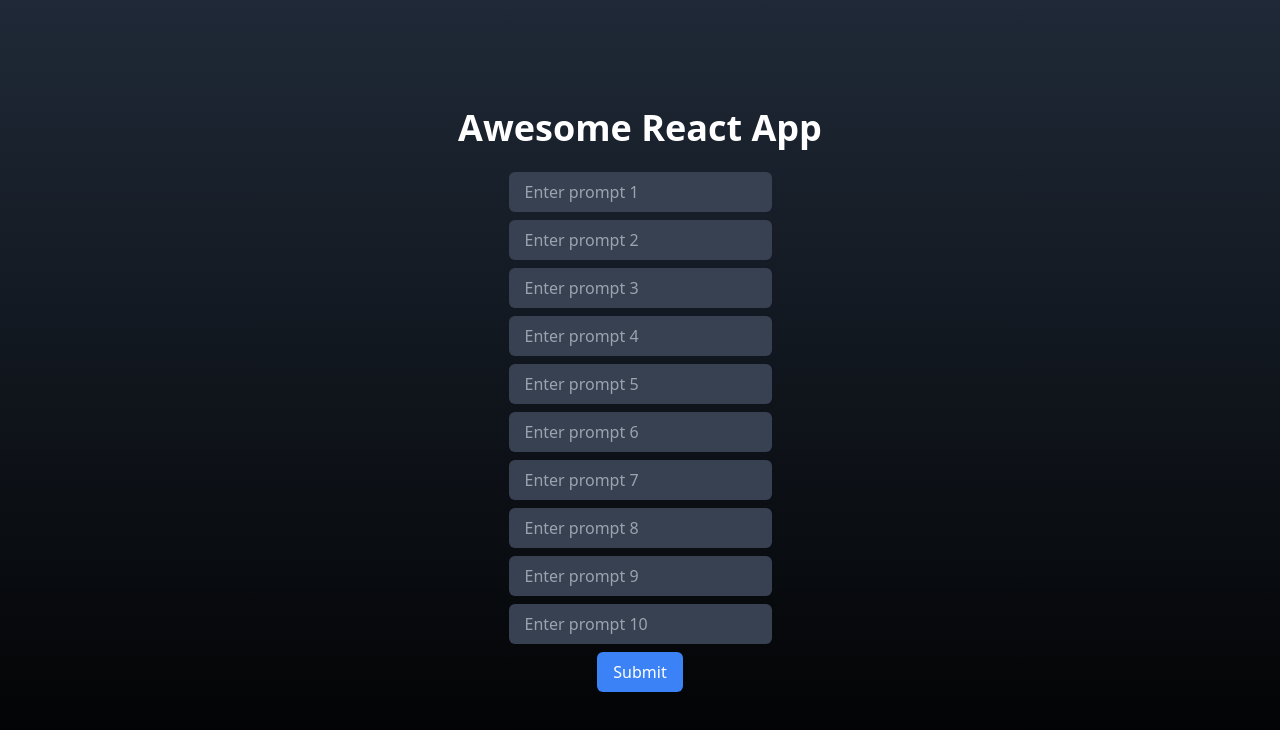
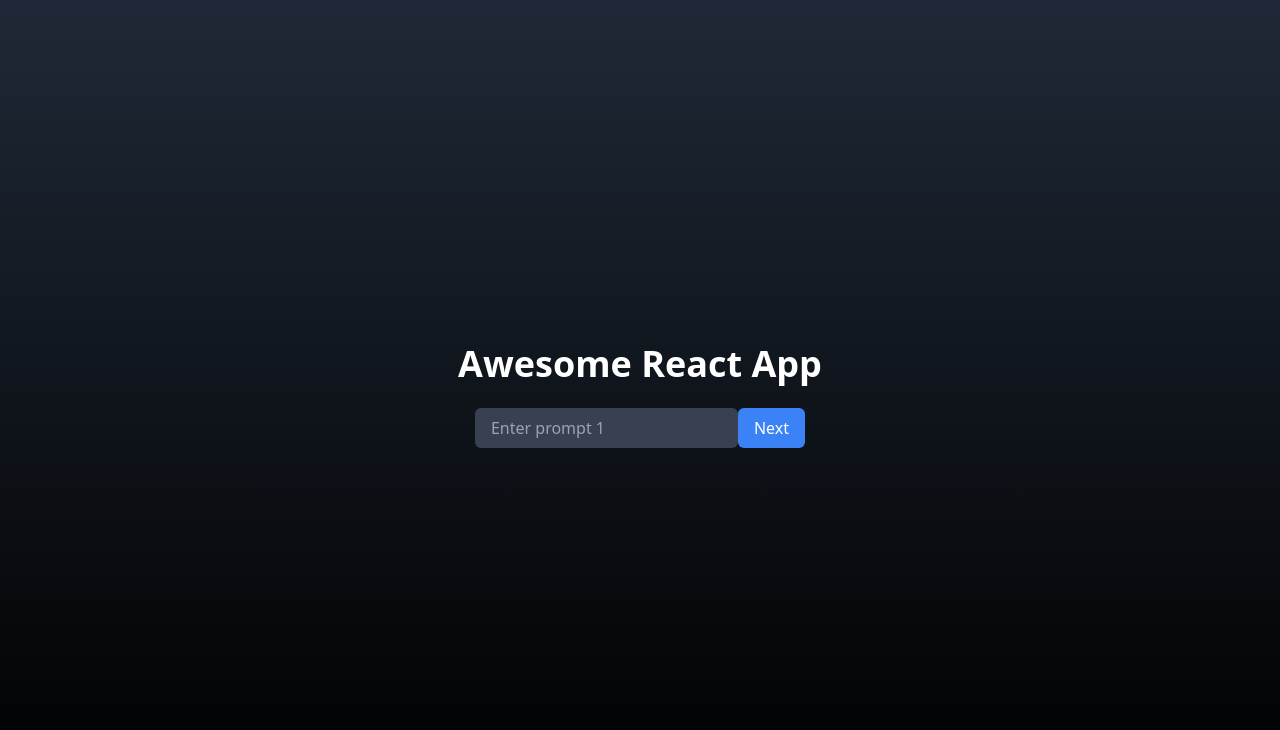
Before and after one commit to dotslashbit/comic-web-app, a React (Vite) app: page / in a window 1280 px wide. Shown: the top 730 px of the page. Built offline with nearby package versions, Linux system fonts and the light colour scheme.

Commit message:
showing images in grid like structure and user prompts one by one

```diff
--- a/src/App.jsx
+++ b/src/App.jsx
@@ -1,16 +1,31 @@
-import { useState } from "react";
+import { useState, useEffect } from "react";
 
 function App() {
   const [prompts, setPrompts] = useState(Array(10).fill(""));
   const [images, setImages] = useState(Array(10).fill(null));
+  const [currentStep, setCurrentStep] = useState(0);
 
-  function handlePromptChange(index, value) {
+  useEffect(() => {
+    if (currentStep === 10) {
+      fetchImages();
+    }
+  }, [currentStep]);
+
+  const handlePromptChange = (value) => {
     const newPrompts = [...prompts];
-    newPrompts[index] = value;
+    newPrompts[currentStep] = value;
     setPrompts(newPrompts);
+  };
+
+  const handleSubmitPrompt = () => {
+    if (currentStep < 9) {
+      setCurrentStep((prevStep) => prevStep + 1);
+    } else {
+      setCurrentStep(10);
     }
+  };
 
-  async function handleSubmit() {
+  const fetchImages = async () => {
     const imagePromises = prompts.map((prompt) => search({ inputs: prompt }));
 
     try {
@@ -23,7 +38,7 @@ function App() {
     } catch (error) {
       console.error("Error fetching images:", error);
     }
-  }
+  };
 
   async function search(data) {
     const response = await fetch(
@@ -48,36 +63,40 @@ function App() {
       <div className="text-center">
         <h1 className="text-4xl font-bold mb-6">Awesome React App</h1>
 
-        <form>
-          {prompts.map((prompt, index) => (
-            <div key={index} className="mb-2">
+        {currentStep < 10 && (
+          <div>
+            <label htmlFor={`prompt-${currentStep + 1}`} className="sr-only">
+              {`Enter prompt ${currentStep + 1}`}
+            </label>
             <input
               type="text"
-                value={prompt}
-                onChange={(e) => handlePromptChange(index, e.target.value)}
-                placeholder={`Enter prompt ${index + 1}`}
-                className="bg-gray-700 text-white px-4 py-2 rounded-md focus:outline-none focus:ring focus:border-blue-300"
+              id={`prompt-${currentStep + 1}`}
+              value={prompts[currentStep]}
+              onChange={(e) => handlePromptChange(e.target.value)}
+              placeholder={`Enter prompt ${currentStep + 1}`}
+              className="bg-gray-700 text-white px-4 py-2 rounded-md focus:outline-none focus:ring focus:border-blue-300 mb-2"
             />
-            </div>
-          ))}
             <button
               type="button"
-            onClick={handleSubmit}
+              onClick={handleSubmitPrompt}
               className="bg-blue-500 text-white px-4 py-2 rounded-md focus:outline-none hover:bg-blue-600"
             >
-            Submit
+              {currentStep === 9 ? "Submit" : "Next"}
             </button>
-        </form>
+          </div>
+        )}
 
-        {images.every((image) => image !== null) && (
-          <div className="mt-4">
+        {currentStep === 10 && images.every((image) => image !== null) && (
+          <div className="grid grid-cols-5 gap-4 mt-4">
             {images.map((imageUrl, index) => (
+              <div key={index} className="comic-plate">
                 <img
-                key={index}
                   src={imageUrl}
                   alt={`Resulting Image ${index + 1}`}
                   className="max-w-full mb-2"
                 />
+                <p className="text-center text-gray-300">{prompts[index]}</p>
+              </div>
             ))}
           </div>
         )}
```
Lines whose indentation alone changed are shown as unchanged.
